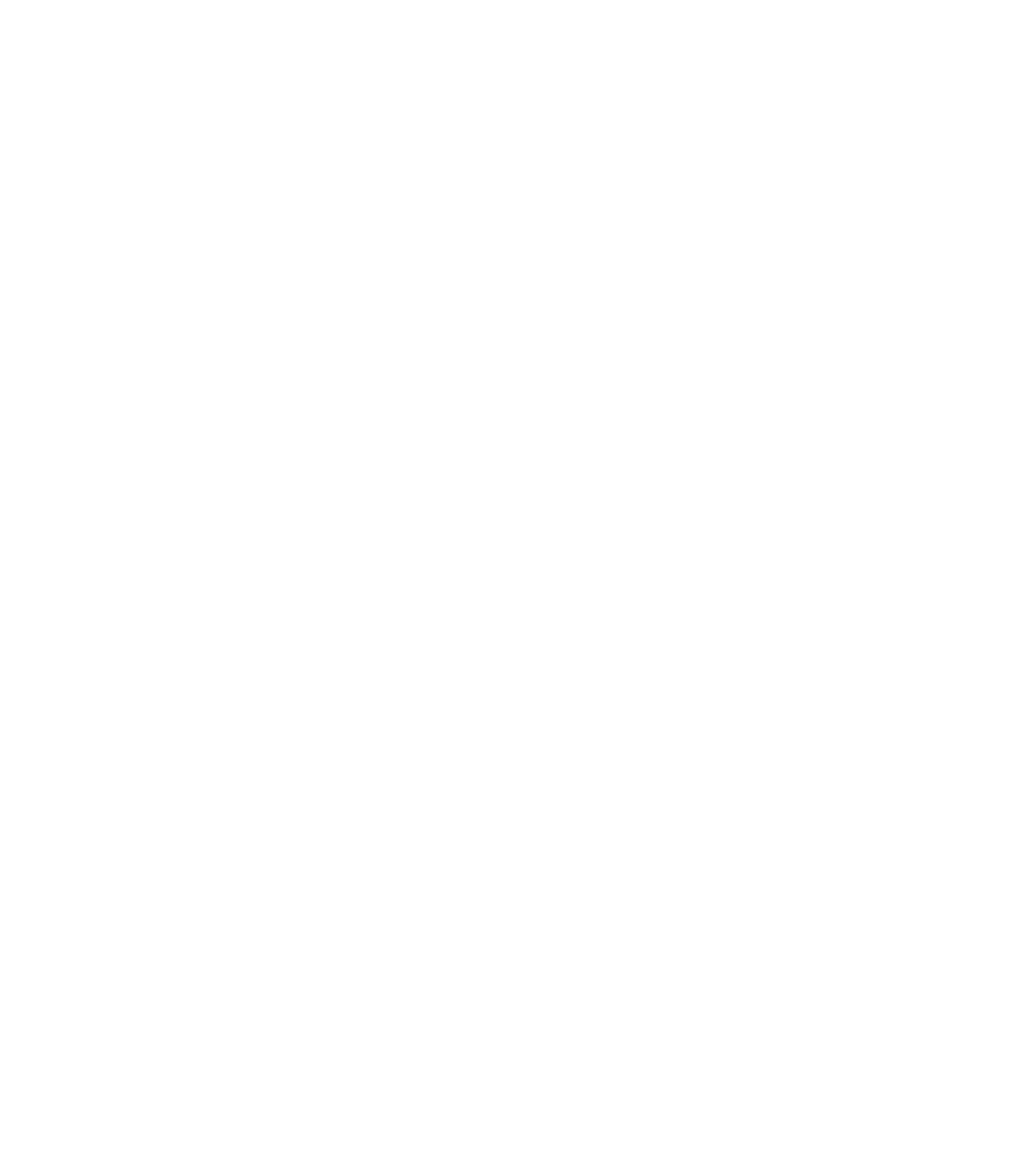
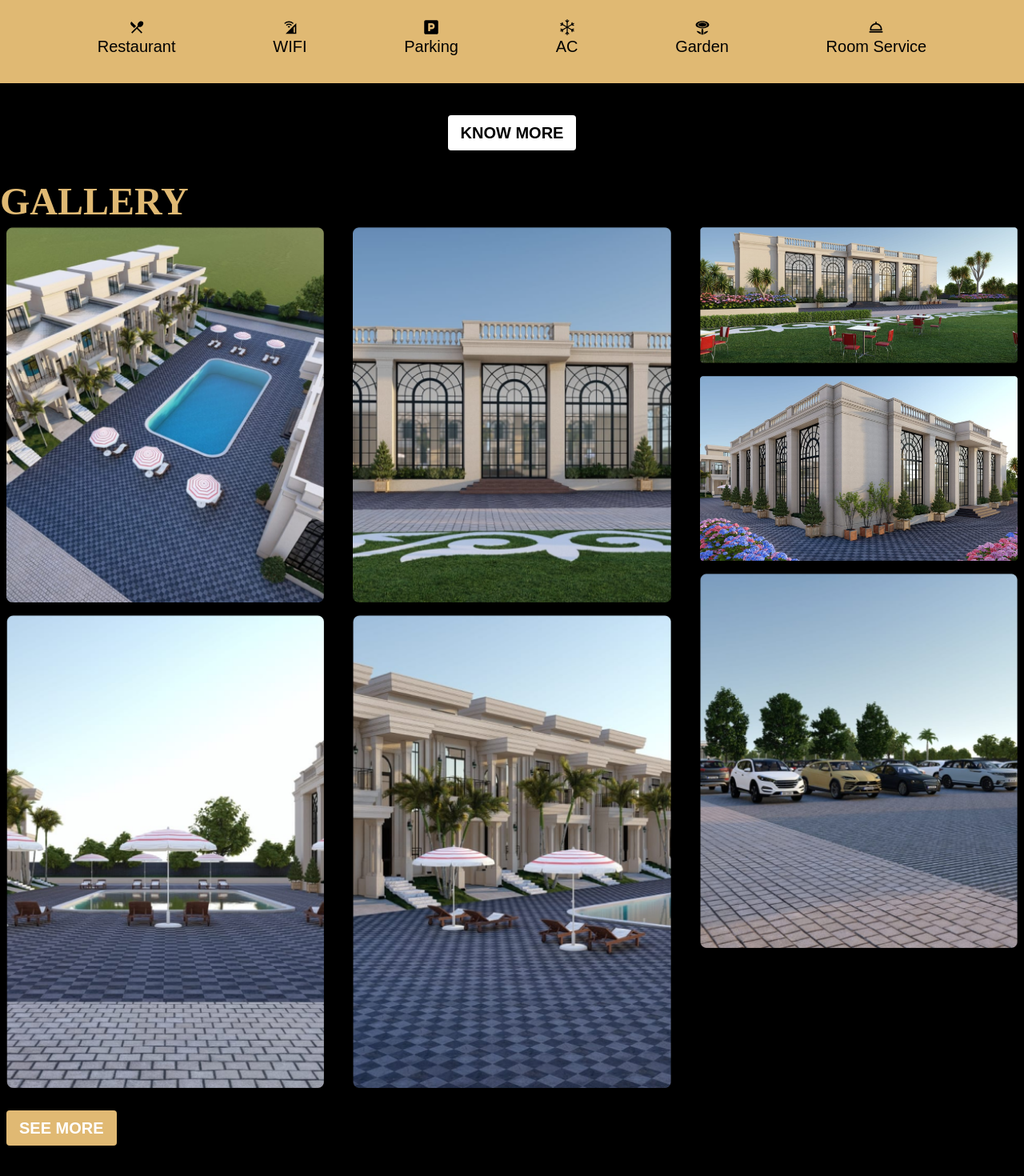
Before and after one commit to madhursonidev/maheshagardenandresorts, a React (Create React App) app: page /maheshagardenandresorts/facilities in a window 1280 px wide. Before the commit this address had no page. Shown: the part 248-1718 px from the top of the page at 80% size. Before the commit the page ends 800 px from the top, so only its background shows below. Built offline with nearby package versions, Linux system fonts and the light colour scheme.

Commit message:
Wored on deployment issue

```diff
--- a/package.json
+++ b/package.json
@@ -1,8 +1,8 @@
 {
   "name": "maheshagardenandresorts",
   "version": "0.1.0",
-  "private": true,
-  "homepage": "https://madhursonidev.github.io/",
+  "private": false,
+  "homepage": "https://madhursonidev.github.io/maheshagardenandresorts/",
   "dependencies": {
     "@testing-library/jest-dom": "^5.16.5",
     "@testing-library/react": "^13.4.0",
--- a/src/components/pages/AboutUs.jsx
+++ b/src/components/pages/AboutUs.jsx
@@ -18,7 +18,7 @@ const AboutUs = () => {
         </div>
         <div className="w-1/2">
           <img
-            src="/assets/images/Rectangle_1106.png"
+            src="/maheshagardenandresorts/assets/images/Rectangle_1106.png"
             alt="Rooms"
             className="w-full h-full rounded-2xl"
           />
--- a/src/components/pages/Footer.jsx
+++ b/src/components/pages/Footer.jsx
@@ -8,7 +8,7 @@ const Footer = () => {
         <div>
           <p>
             <img
-              src="/assets/images/Logo_white_1.png"
+              src="/maheshagardenandresorts/assets/images/Logo_white_1.png"
               alt="Mahesha"
               className="py-5 "
             />
--- a/src/components/pages/Gallery.jsx
+++ b/src/components/pages/Gallery.jsx
@@ -3,25 +3,25 @@ import Button from "./core_component/Button";
 
 const imgs = [
   {
-    img: "/assets/images/Rectangle_1111.png",
+    img: "/maheshagardenandresorts/assets/images/Rectangle_1111.png",
   },
   {
-    img: "/assets/images/Rectangle_1112.png",
+    img: "/maheshagardenandresorts/assets/images/Rectangle_1112.png",
   },
   {
-    img: "/assets/images/Rectangle_1114.png",
+    img: "/maheshagardenandresorts/assets/images/Rectangle_1114.png",
   },
   {
-    img: "/assets/images/Rectangle_1115.png",
+    img: "/maheshagardenandresorts/assets/images/Rectangle_1115.png",
   },
   {
-    img: "/assets/images/Rectangle_1113.png",
+    img: "/maheshagardenandresorts/assets/images/Rectangle_1113.png",
   },
   {
-    img: "/assets/images/Rectangle_1116.png",
+    img: "/maheshagardenandresorts/assets/images/Rectangle_1116.png",
   },
   {
-    img: "/assets/images/Rectangle_1117.png",
+    img: "/maheshagardenandresorts/assets/images/Rectangle_1117.png",
   },
 ];
 const openImage = (singleImage) => {};
@@ -42,7 +42,9 @@ const Gallery = () => {
           );
         })}
       </div>
-      <div className="px-2 py-5"><Button >SEE MORE</Button></div>
+      <div className="px-2 py-5">
+        <Button>SEE MORE</Button>
+      </div>
     </div>
   );
 };
--- a/src/components/pages/Home.jsx
+++ b/src/components/pages/Home.jsx
@@ -11,7 +11,8 @@ import Footer from "./Footer";
 
 const Home = () => {
   const bgImage = {
-    backgroundImage: 'url("/assets/images/Rectangle_1104.png")',
+    backgroundImage:
+      'url("/maheshagardenandresorts/assets/images/Rectangle_1104.png")',
   };
   return (
     <div>
--- a/src/components/pages/Navigation.jsx
+++ b/src/components/pages/Navigation.jsx
@@ -7,7 +7,7 @@ const Navigation = () => {
       <div className="flex">
         <div className="w-64 h-40 bg-white grid rounded-b-[40px] place-content-center">
           <img
-            src="/assets/images/logo_2.png"
+            src="/maheshagardenandresorts/assets/images/logo_2.png"
             alt="Mahesha Garden and Resorts"
           />
         </div>
--- a/src/index.js
+++ b/src/index.js
@@ -7,7 +7,7 @@ import { BrowserRouter } from "react-router-dom";
 
 const root = ReactDOM.createRoot(document.getElementById("root"));
 root.render(
-  <BrowserRouter basename={process.env.PUBLIC_URL}>
+  <BrowserRouter basename="/maheshagardenandresorts">
     <React.StrictMode>
       <App />
     </React.StrictMode>
```
